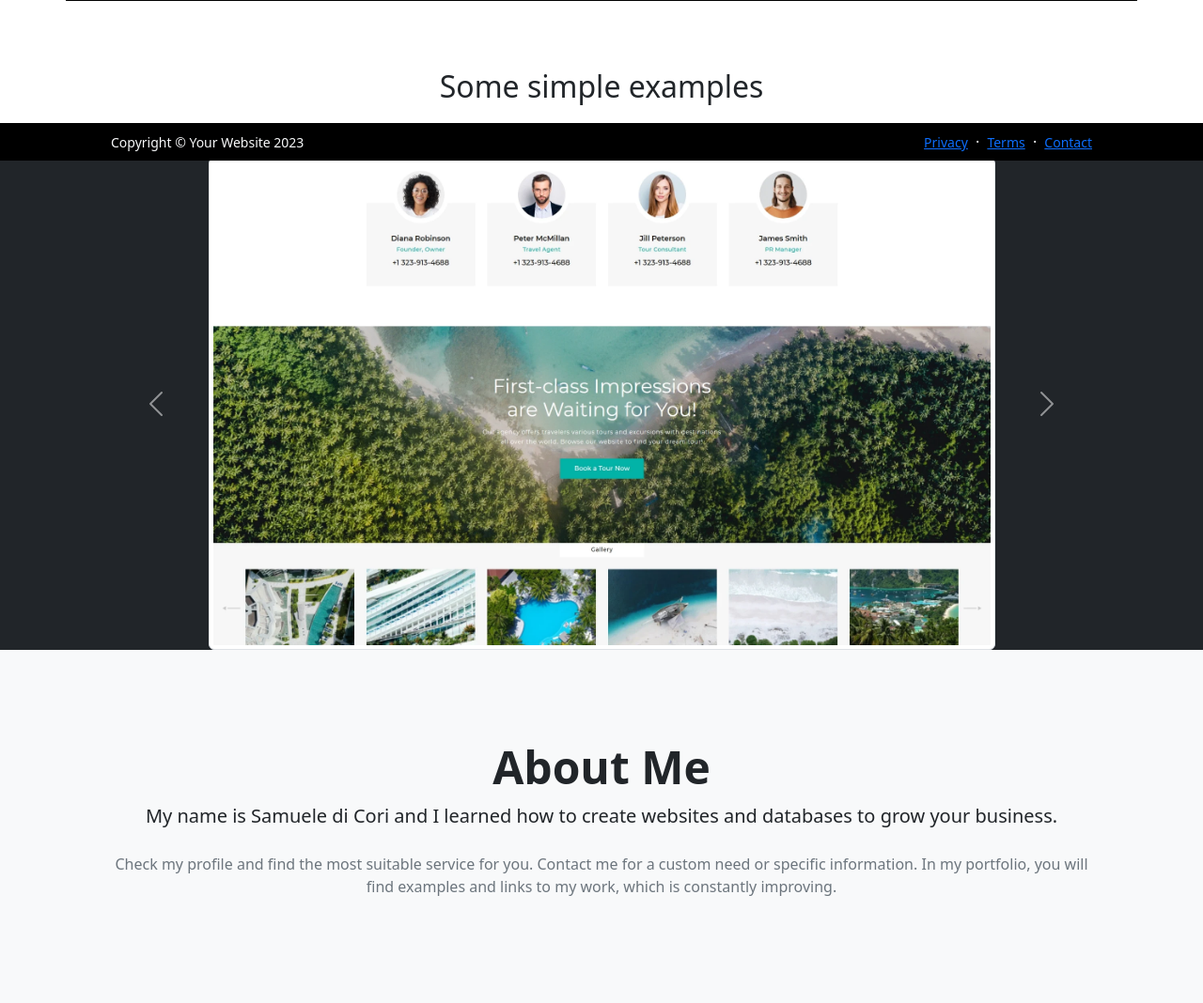
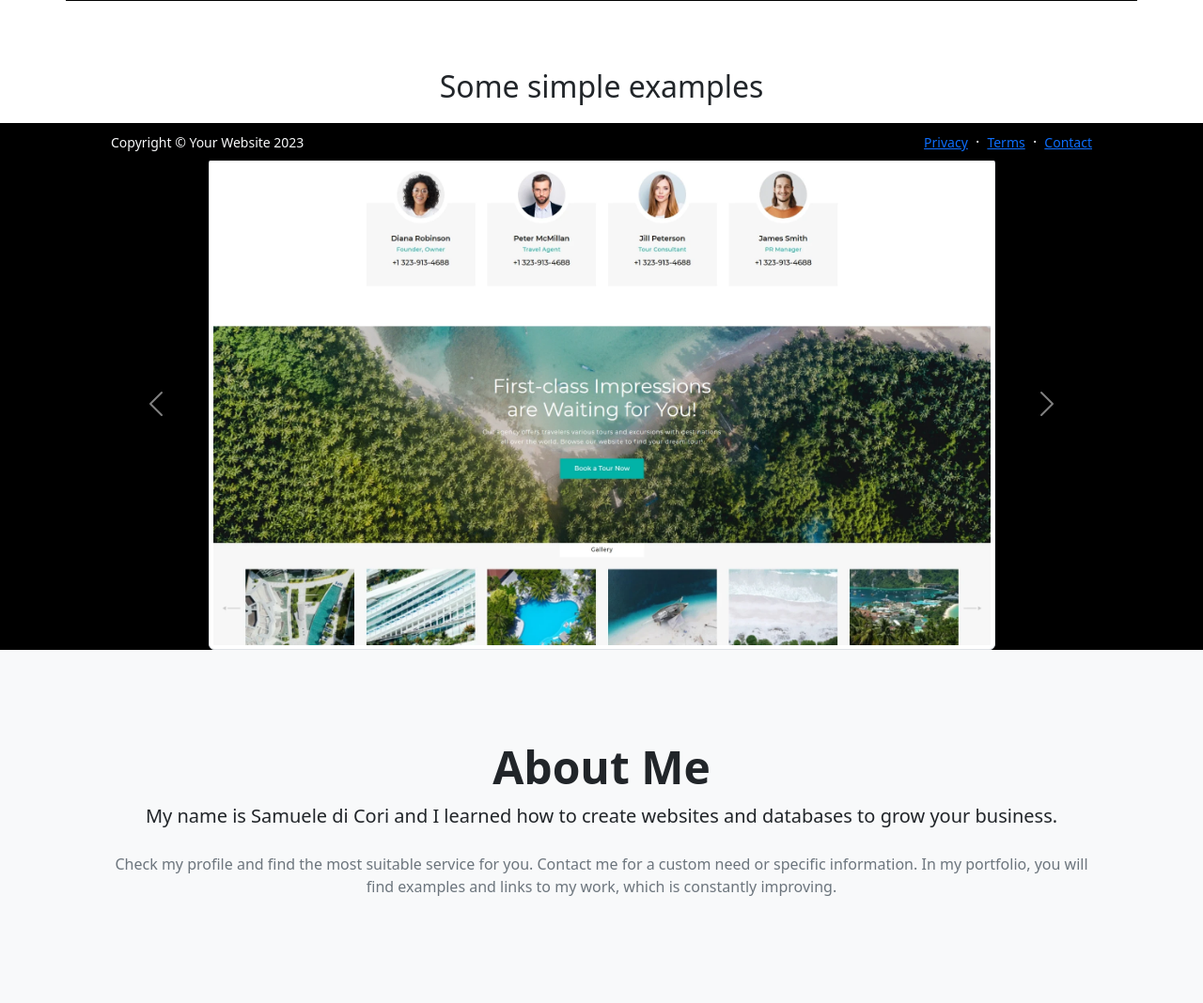
Before and after one commit to RedRibbon990/Portfolio, a Laravel app: page / in a window 1280 px wide. Shown: the part 629-1697 px from the top of the page at 94% size. Run offline with Laravel 10, Linux system fonts and the light colour scheme; style sheets or scripts are compiled from the project's sources.

Commit message:
Carousel theme

```diff
--- a/project/resources/views/homepage.blade.php
+++ b/project/resources/views/homepage.blade.php
@@ -32,8 +32,8 @@
 
     <main>
         <h2 class="text-center mt-4 py-5">Some simple examples</h2>
-        <section class="background-section shadow text-black bg-dark d-flex justify-content-center">
-            <div class="container bg-dark">
+        <section class="background-section shadow text-black bg-black d-flex justify-content-center">
+            <div class="container bg-black">
                 <div id="carouselExample" class="carousel slide" data-bs-ride="carousel">
                     <div class="carousel-inner">
                         <div class="carousel-item active">
```
